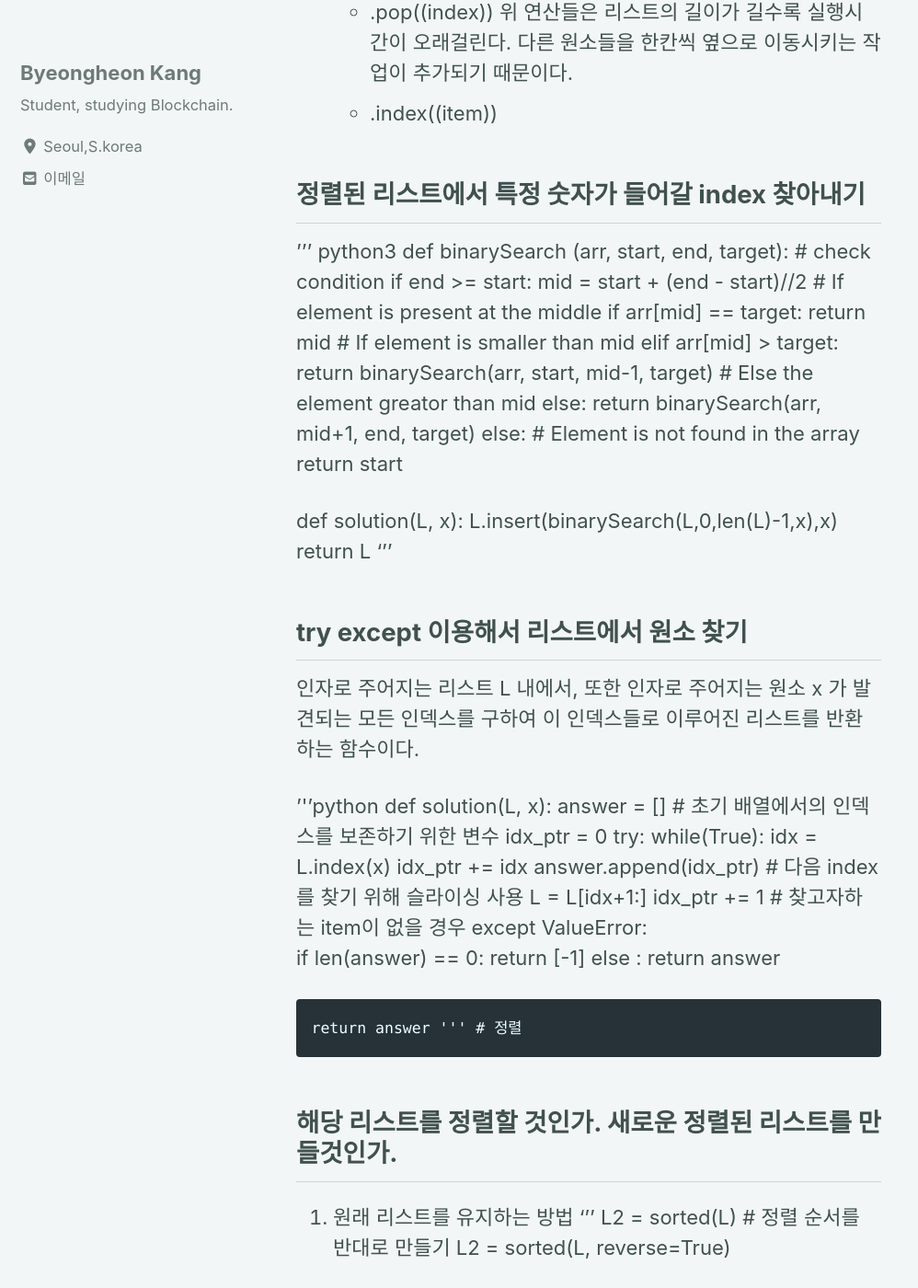
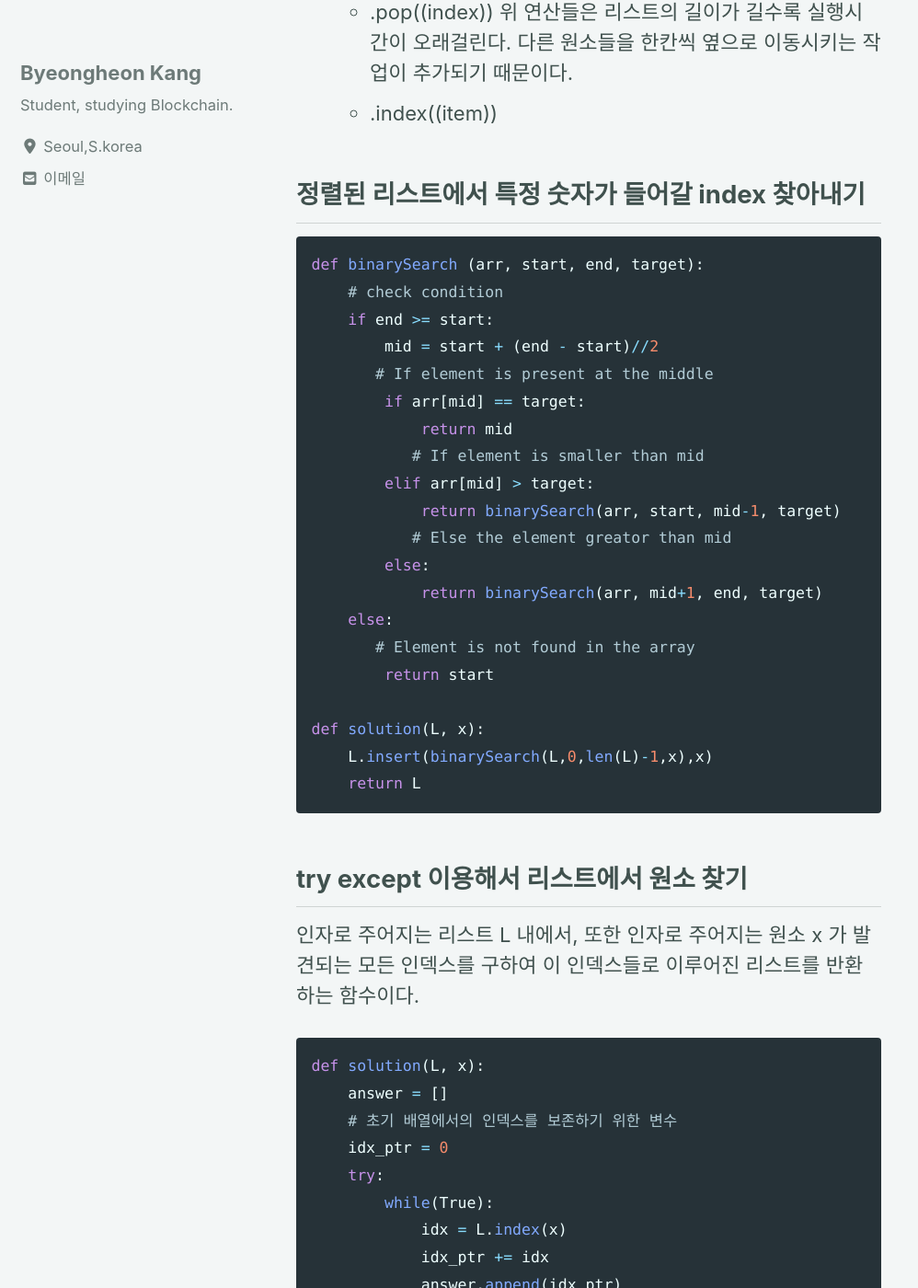
Before and after one commit to devtrail42/devtrail42.github.io, a Jekyll site: the page built from _posts/2020-10-30-AlgoStudy_01.md, in a window 1280 px wide and 1400 px high, scrolled down 2023 px. Shown: the whole window at 92% size, without its empty margins (0-998 px from the left). Built offline with Jekyll 4.4.1, drawn with Linux system fonts in a browser that asks for light colours; cached includes are drawn as plain includes; nearby versions of some CDN libraries; comment, search, counter and statistics services are not loaded; some of the changed text lies outside the part shown.

Commit message:
edit algo study 1

```diff
--- a/_posts/2020-10-30-AlgoStudy_01.md
+++ b/_posts/2020-10-30-AlgoStudy_01.md
@@ -59,7 +59,7 @@ lambda, map, filter, reduce
 
 ## 정렬된 리스트에서 특정 숫자가 들어갈 index 찾아내기
 
-''' python3
+~~~python
 def binarySearch (arr, start, end, target):
     # check condition
     if end >= start:
@@ -80,12 +80,12 @@ def binarySearch (arr, start, end, target):
 def solution(L, x):
     L.insert(binarySearch(L,0,len(L)-1,x),x)
     return L
-'''
+~~~
 
 ## try except 이용해서 리스트에서 원소 찾기
 인자로 주어지는 리스트 L 내에서, 또한 인자로 주어지는 원소 x 가 발견되는 모든 인덱스를 구하여 이 인덱스들로 이루어진 리스트를 반환하는 함수이다.
 
-'''python
+~~~python
 def solution(L, x):
     answer = []
     # 초기 배열에서의 인덱스를 보존하기 위한 변수
@@ -106,38 +106,41 @@ def solution(L, x):
             return answer
 
     return answer
-'''
+~~~
+
 # 정렬
 
 ## 해당 리스트를 정렬할 것인가. 새로운 정렬된 리스트를 만들것인가.
 1. 원래 리스트를 유지하는 방법
-'''
+~~~python
 L2 = sorted(L)
     # 정렬 순서를 반대로 만들기
 L2 = sorted(L, reverse=True)
+~~~
 
-'''
 2. 해당 리스트를 정렬된 리스트로 만들기
-'''python
+~~~python
 L.sort()
     # 정렬 순서를 반대로 만들
 L.sort(reverse=True)
-'''
+~~~
+
 대문자는 소문자보다 우선한다.
 
 ## 문자열 길이 순으로 하려면? 정렬에 이용하는 키를 지정하자!
-'''
+~~~python
 sorted(L, key=lambda x: len(x))
-'''
+~~~
+
 상대적인 순서는 정렬 이후에도 변하지 않는다.
 
 다음과 같은 응용도 가능하다.
 
-'''
+~~~python
 L = [
     {'name':'Alice','age':25},
     {'name':'Bob','age':24}
 ]
 
 L.sort(key = lambda x: x['name'])
-'''
+~~~
```
